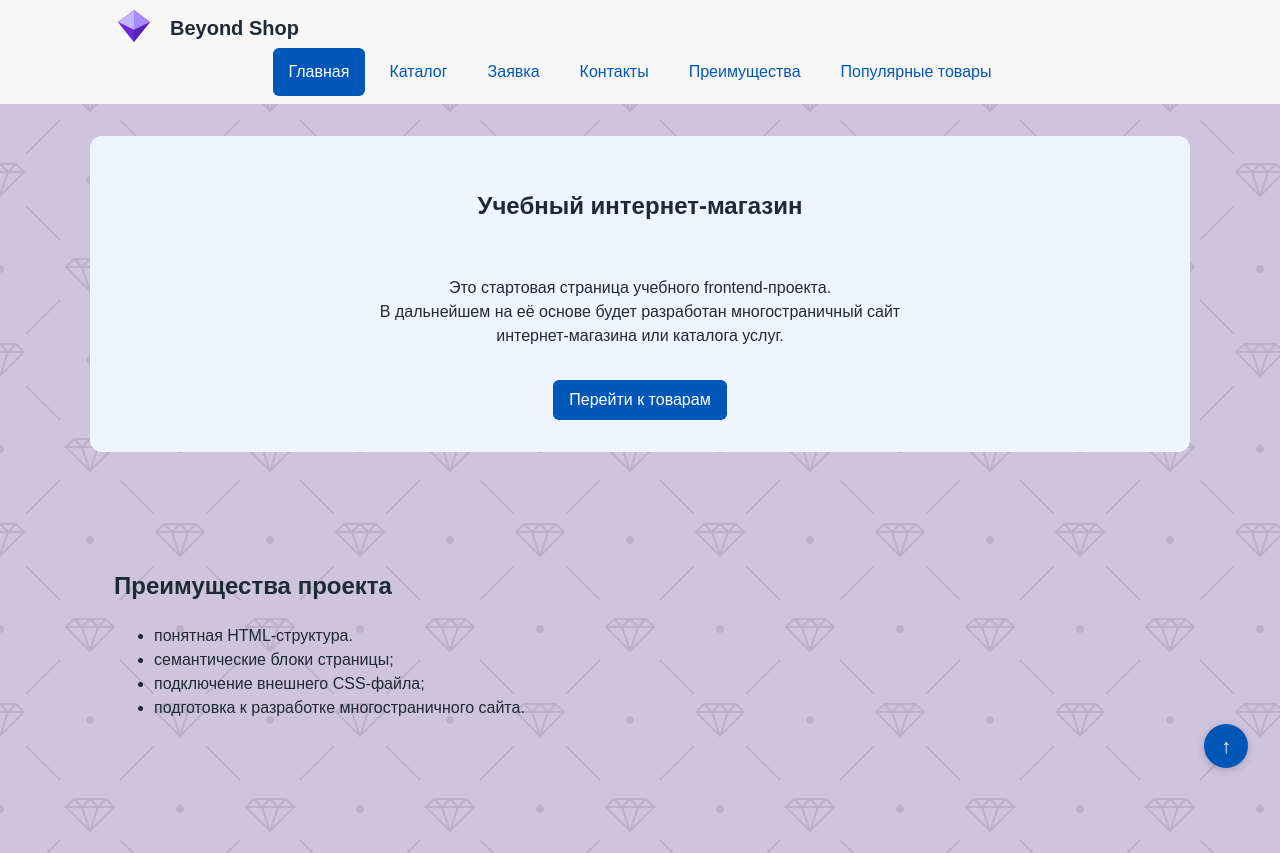
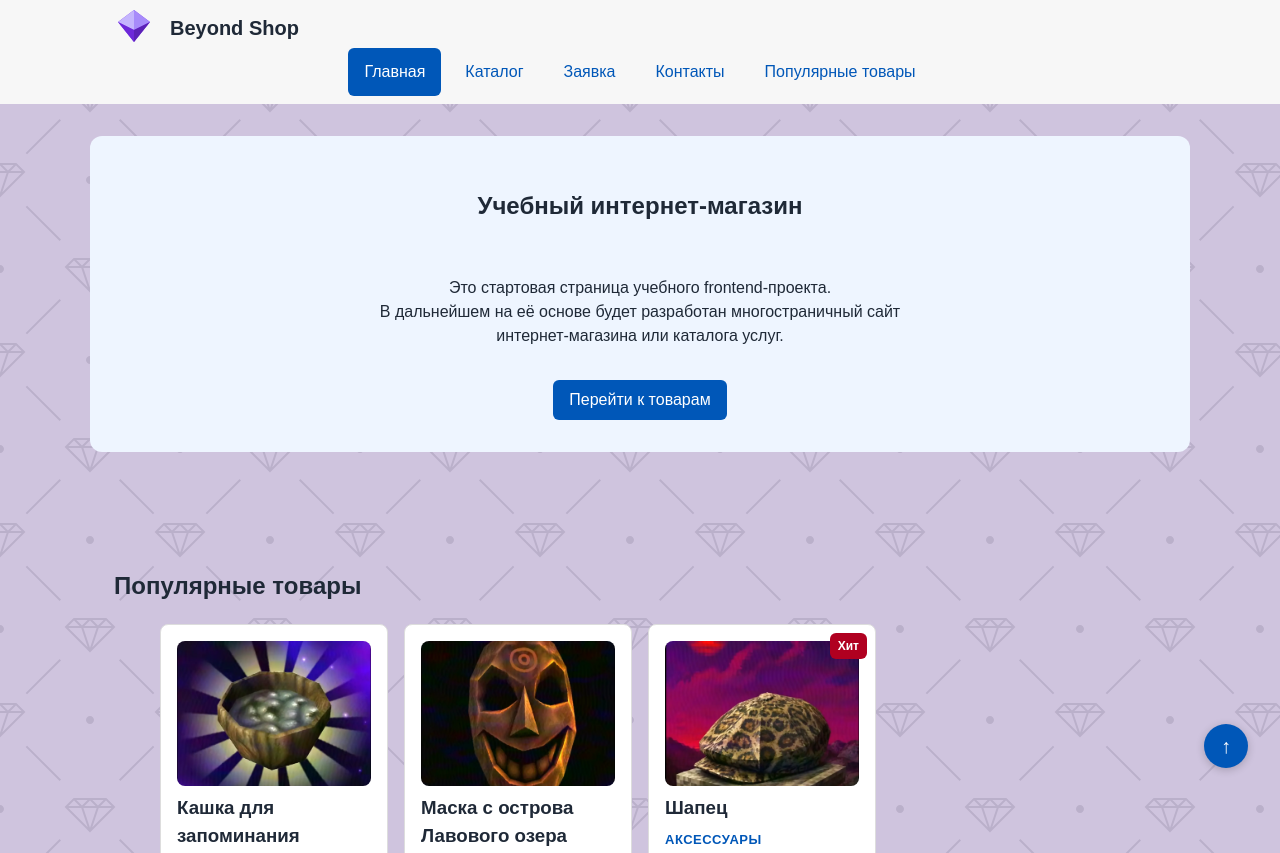
Before and after one commit to resdvwxv/kr4-js-shop, a plain HTML site: page index.html in a window 1280 px wide. Shown: the top 853 px of the page. Drawn offline with Linux system fonts and the light colour scheme.

Commit message:
КР4: цена прижата к низу карточки, удалён блок Преимущества
- css/style.css: .product-card__price { margin-top: auto } — цена и рейтинг
  внизу карточки
- index.html: удалён секция #advantages (Преимущества проекта)
- partials/header.html: удалена ссылка «Преимущества» из навигации

```diff
--- a/css/style.css
+++ b/css/style.css
@@ -299,6 +299,7 @@ main {
 .product-card__price {
   margin: 0;
   font-weight: 700;
+  margin-top: auto;
 }
 
 .product-card--discount .product-card__price {
--- a/index.html
+++ b/index.html
@@ -33,15 +33,6 @@
                 </div>
             </div>
 
-        </section>
-        <section class="section" id="advantages">
-            <h2>Преимущества проекта</h2>
-            <ul class="advantages-list">
-                <li>понятная HTML-структура.</li>
-                <li>семантические блоки страницы;</li>
-                <li>подключение внешнего CSS-файла;</li>
-                <li>подготовка к разработке многостраничного сайта.</li>
-            </ul>
         </section>
         <section class="section" id="popular">
             <h2>Популярные товары</h2>
--- a/partials/header.html
+++ b/partials/header.html
@@ -24,9 +24,6 @@
                     <a class="site-nav__link" href="contacts.html">Контакты</a>
                 </li>
                 <li class="site-nav__item">
-                    <a class="site-nav__link" href="index.html#advantages">Преимущества</a>
-                </li>
-                <li class="site-nav__item">
                     <a class="site-nav__link" href="index.html#popular">Популярные товары</a>
                 </li>
             </ul>
```
